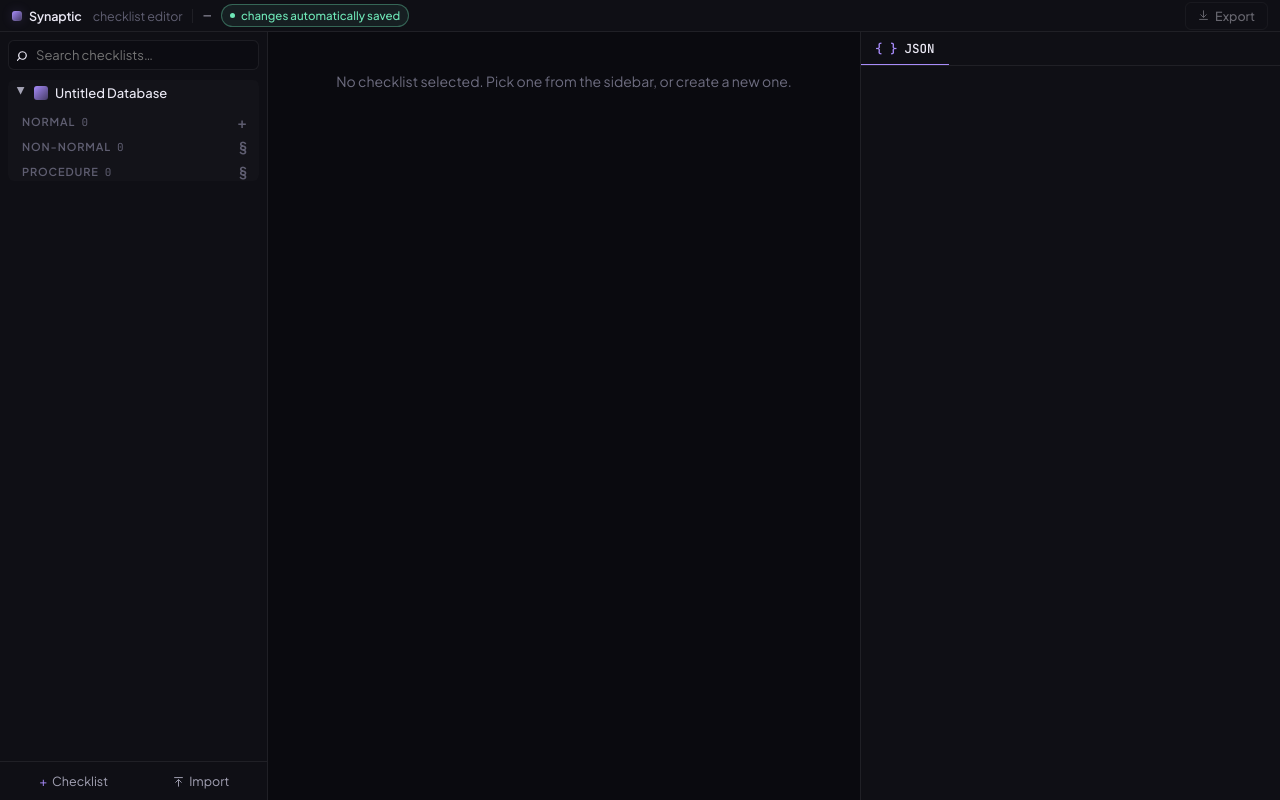
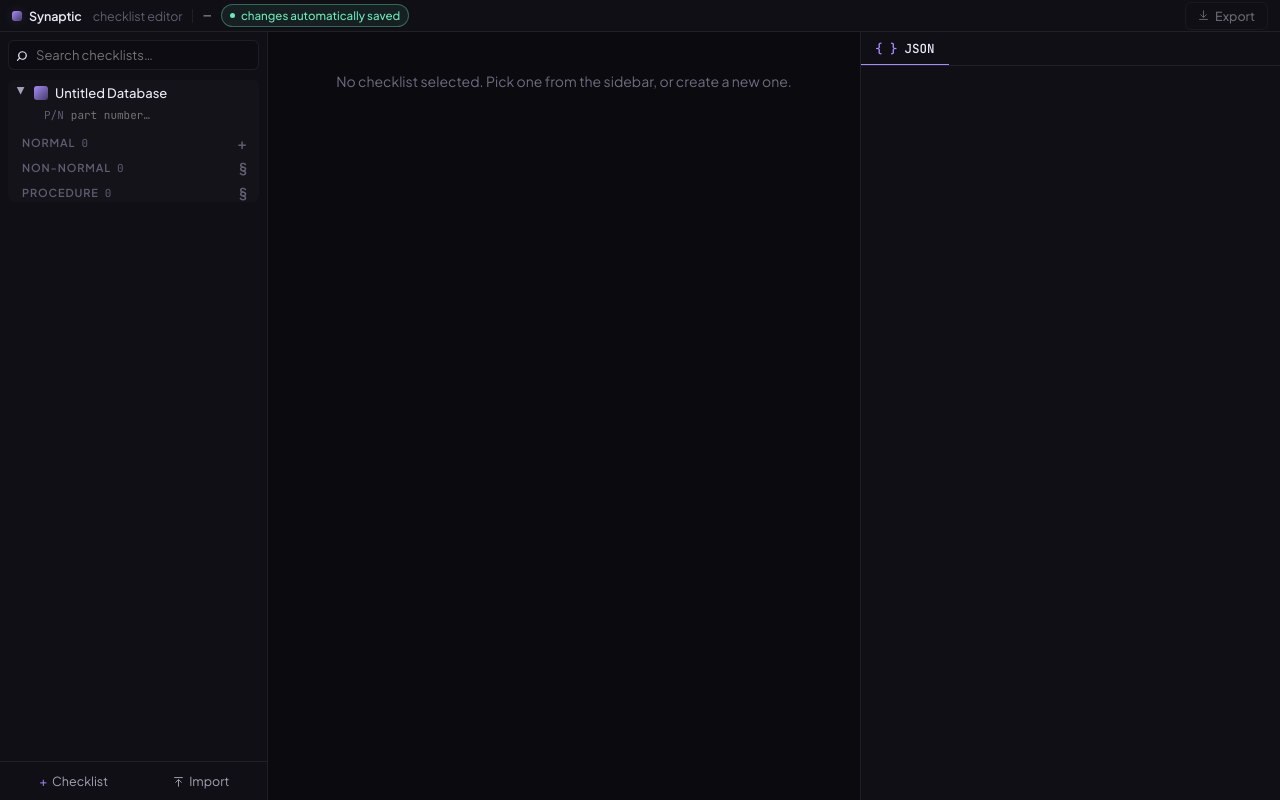
Before and after one commit to synapticsim/ecl-editor, a React (Vite) app: page / in a window 1280 px wide. Built offline with nearby package versions, Linux system fonts and the light colour scheme.

Commit message:
Add optional part number field to checklist packages

```diff
--- a/src/checklist.ts
+++ b/src/checklist.ts
@@ -83,6 +83,7 @@ export interface Section {
 export interface ChecklistDatabase {
     id: string;
     name: string;
+    partNumber?: string;
     categories: {
         normal: Checklist[];
         non_normal: Section[];
--- a/src/components/sidebar/DatabaseNode.tsx
+++ b/src/components/sidebar/DatabaseNode.tsx
@@ -162,6 +162,28 @@ export function DatabaseNode({ db, defaultOpen, selectedId, query, onSelect }: P
                     <Icon name="trash" size={11} />
                 </button>
             </div>
+            {open && (
+                <div
+                    className="tree-part-number"
+                    onClick={(e) => e.stopPropagation()}
+                    onPointerDown={(e) => e.stopPropagation()}
+                >
+                    <span className="tree-part-label">P/N</span>
+                    <EditableText
+                        value={db.partNumber ?? ""}
+                        onCommit={(v) =>
+                            dispatch({
+                                type: "set-database-part-number",
+                                dbId: db.id,
+                                partNumber: v.trim() || undefined,
+                            })
+                        }
+                        commit="blur"
+                        placeholder="part number…"
+                        className="grow"
+                    />
+                </div>
+            )}
 
             {open && (
                 <DndContext
--- a/src/components/sidebar/Sidebar.css
+++ b/src/components/sidebar/Sidebar.css
@@ -108,6 +108,20 @@
     opacity: 1;
     color: #f87171;
     background: rgba(248, 113, 113, 0.1);
+}
+
+.tree-part-number {
+    display: flex;
+    align-items: center;
+    gap: 6px;
+    padding: 1px 8px 4px 36px;
+    font-family: var(--font-mono);
+    font-size: 11px;
+    color: var(--fg-3);
+}
+.tree-part-label {
+    color: var(--fg-4);
+    flex-shrink: 0;
 }
 
 /* category group */
--- a/src/migrations.ts
+++ b/src/migrations.ts
@@ -52,6 +52,7 @@ function migrateDatabase(raw: unknown): ChecklistDatabase | null {
     return {
         id: typeof db.id === "string" ? db.id : uid("db"),
         name: typeof db.name === "string" ? db.name : "Untitled Database",
+        partNumber: typeof db.partNumber === "string" ? db.partNumber : undefined,
         categories: {
             normal: migrateFlatCategory(categories.normal),
             non_normal: migrateSectionedCategory(categories.non_normal ?? categories["non-normal"]),
--- a/src/schemas.ts
+++ b/src/schemas.ts
@@ -110,6 +110,7 @@ export type PackageSectionExport = z.infer<typeof packageSectionExportSchema>;
 
 export const packageExportSchema = z.object({
     name: z.string(),
+    partNumber: z.string().optional(),
     normal: z.array(checklistExportSchema),
     non_normal: z.array(packageSectionExportSchema),
     procedure: z.array(packageSectionExportSchema),
@@ -291,6 +292,7 @@ export function toPackageExport(db: ChecklistDatabase): PackageExport {
     const nameOf = nameResolverFor(db);
     return {
         name: db.name,
+        partNumber: db.partNumber,
         normal: db.categories.normal.map((cl) => toExport(cl, nameOf)),
         non_normal: db.categories.non_normal.map((sec) => ({
             name: sec.name,
@@ -347,6 +349,7 @@ export function parsePackage(json: string): PackageParseResult {
         database: {
             id: uid("db"),
             name: data.name,
+            partNumber: data.partNumber,
             categories: {
                 normal: data.normal.map(hydrate),
                 non_normal: data.non_normal.map(
--- a/src/state.tsx
+++ b/src/state.tsx
@@ -60,6 +60,7 @@ export type Action =
     | { type: "delete-checklist"; id: string }
     | { type: "delete-database"; dbId: string }
     | { type: "rename-database"; dbId: string; name: string }
+    | { type: "set-database-part-number"; dbId: string; partNumber: string | undefined }
     | { type: "add-section"; dbId: string; category: SectionedCategory }
     | { type: "rename-section"; dbId: string; category: SectionedCategory; id: string; name: string }
     | { type: "delete-section"; dbId: string; category: SectionedCategory; id: string }
@@ -512,6 +513,14 @@ function reducer(state: AppState, action: Action): AppState {
                 databases: state.databases.map((db) => (db.id === action.dbId ? { ...db, name: action.name } : db)),
             };
 
+        case "set-database-part-number":
+            return {
+                ...state,
+                databases: state.databases.map((db) =>
+                    db.id === action.dbId ? { ...db, partNumber: action.partNumber } : db,
+                ),
+            };
+
         case "add-section": {
             const section: Section = { kind: "section", id: uid("sec"), name: "New Section", checklists: [] };
             return {
```
